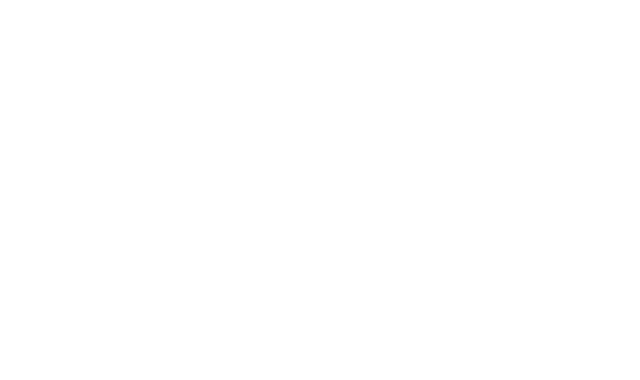
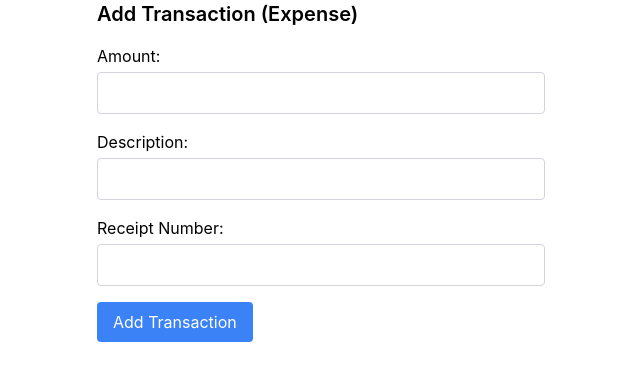
Before and after one commit to VarunUpadhyay802/cograd-erp-frontend, a React (Vite) app: page /expenses in a window 1280 px wide. Before the commit this address had no page. Shown: the top 380 px of the page, without its empty margins (319-959 px from the left). Built offline with nearby package versions, Linux system fonts and the light colour scheme; no server answers; the HTML template or start-up script is replaced by a standard one.

Commit message:
school , reg, login, token , transaction add success,fetching data of expense success,

```diff
--- a/package.json
+++ b/package.json
@@ -19,6 +19,7 @@
     "cors": "^2.8.5",
     "express": "^4.18.2",
     "react": "^18.2.0",
+    "react-cookie": "^7.1.4",
     "react-dom": "^18.2.0",
     "react-icons": "^5.0.1",
     "react-router-dom": "^6.22.0"
--- a/src/App.jsx
+++ b/src/App.jsx
@@ -3,6 +3,8 @@ import "./App.css";
 import HomePage from "./HomePage";
 import SchoolLogin from "./pages/SchoolLogin";
 import SchoolRegister from "./pages/SchoolRegister";
+import SchoolHomePage from "./pages/SchoolHomePage";
+import SchoolExpenses from "./pages/SchoolExpenses";
 
 function App() {
   return (
@@ -12,6 +14,8 @@ function App() {
         <Route path="/" element={<SchoolLogin />} />
         <Route path="/schoolRegister" element={<SchoolRegister />} />
         <Route path="/schoolLogin" element={<SchoolLogin />} />
+        <Route path="/school" element={<SchoolHomePage />} />
+        <Route path="/expenses" element={<SchoolExpenses />} />
       </Routes>
     </>
   );
--- a/src/HomePage.jsx
+++ b/src/HomePage.jsx
@@ -1,5 +1,3 @@
-import React from "react";
-
 const HomePage = () => {
   return <div>this is homepage</div>;
 };
--- /dev/null
+++ b/src/pages/SchoolExpenses.jsx
@@ -0,0 +1,98 @@
+import { useState, useEffect } from "react";
+import { useNavigate } from "react-router-dom";
+import axios from "axios";
+
+const SchoolExpenses = () => {
+  const [amount, setAmount] = useState("");
+  const [description, setDescription] = useState("");
+  const [receiptNumber, setReceiptNumber] = useState("");
+  const navigate = useNavigate();
+  useEffect(() => {
+    const fetchData = async () => {
+      try {
+        // withCredentials: true , you're telling Axios to include cookies in cross-origin requests.
+        const  response   = await axios.get("http://localhost:4000/transaction/" ,  { withCredentials: true })
+        const transactions = response.data.transactions;
+      // Log the transactions data to the console
+      console.log("Transactions Data:", response.data);
+
+      } catch (error) {
+        console.log(error);
+      }
+    };
+    fetchData();
+  }, []);
+  const handleSubmit = async (e) => {
+    e.preventDefault(); // Prevent the default form submission behavior
+    try {
+      const data = await axios.post(
+        "http://localhost:4000/transaction/",
+        {
+          amount,
+          description,
+          receiptNumber,
+          type: "expense",
+        },
+        { withCredentials: true }
+      );
+      console.log("Transaction Added:", data);
+      // navigate("/school");
+    } catch (error) {
+      console.error("Error registering:", error);
+    }
+  };
+
+  return (
+    <div className="max-w-md mx-auto">
+      <h2 className="text-xl font-semibold mb-4">Add Transaction (Expense)</h2>
+      <form onSubmit={handleSubmit}>
+        <div className="mb-4">
+          <label htmlFor="amount" className="block mb-1">
+            Amount:
+          </label>
+          <input
+            type="number"
+            id="amount"
+            value={amount}
+            onChange={(e) => setAmount(e.target.value)}
+            required
+            className="w-full px-3 py-2 border border-gray-300 rounded focus:outline-none focus:border-blue-500"
+          />
+        </div>
+        <div className="mb-4">
+          <label htmlFor="description" className="block mb-1">
+            Description:
+          </label>
+          <input
+            type="text"
+            id="description"
+            value={description}
+            onChange={(e) => setDescription(e.target.value)}
+            required
+            className="w-full px-3 py-2 border border-gray-300 rounded focus:outline-none focus:border-blue-500"
+          />
+        </div>
+        <div className="mb-4">
+          <label htmlFor="receiptNumber" className="block mb-1">
+            Receipt Number:
+          </label>
+          <input
+            type="text"
+            id="receiptNumber"
+            value={receiptNumber}
+            onChange={(e) => setReceiptNumber(e.target.value)}
+            className="w-full px-3 py-2 border border-gray-300 rounded focus:outline-none focus:border-blue-500"
+          />
+        </div>
+        <button
+          type="submit"
+          className="bg-blue-500 text-white px-4 py-2 rounded hover:bg-blue-600 focus:outline-none focus:bg-blue-600"
+        >
+          Add Transaction
+        </button>
+      </form>
+    </div>
+  );
+};
+
+export default SchoolExpenses;
--- /dev/null
+++ b/src/pages/SchoolHomePage.jsx
@@ -0,0 +1,10 @@
+
+import { Link } from "react-router-dom";
+
+const SchoolHomePage = () => {
+  return <>
+  <Link to="/expenses">Income/Expense</Link>
+  </>;
+};
+
+export default SchoolHomePage;
--- a/src/pages/SchoolLogin.jsx
+++ b/src/pages/SchoolLogin.jsx
@@ -1,7 +1,30 @@
-import React from "react";
-import { Link } from "react-router-dom";
+import { useState } from "react";
+import { Link, useNavigate } from "react-router-dom";
+import axios from "axios";
 
 const SchoolLogin = () => {
+  const [email, setEmail] = useState("");
+  const [password, setPassword] = useState("");
+  const navigate = useNavigate();
+
+  const loginHandler = async (e) => {
+    e.preventDefault(); // Prevent the default form submission behavior
+    try {
+      const data = await axios.post(
+        "http://localhost:4000/school/login",
+        {
+          email,
+          password,
+        },
+        { withCredentials: true }
+      );
+      console.log("Login successful:", data);
+      navigate("/school");
+    } catch (error) {
+      console.error("Error registering:", error);
+    }
+  };
+
   return (
     <>
       <section className="h-screen flex flex-col md:flex-row justify-center space-y-10 md:space-y-0 md:space-x-16 items-center my-2 mx-5 md:mx-0 md:my-0">
@@ -12,15 +35,28 @@ const SchoolLogin = () => {
           />
         </div>
         <div className="md:w-1/3 max-w-sm">
+          <form onSubmit={loginHandler}>
+            {" "}
+            {/* Form wrapper */}
             <input
               className="text-sm w-full px-4 py-2 border border-solid border-gray-300 rounded"
               type="text"
               placeholder="Email Address"
+              value={email}
+              autoComplete="email-address"
+              onChange={(e) => {
+                setEmail(e.target.value);
+              }}
             />
             <input
               className="text-sm w-full px-4 py-2 border border-solid border-gray-300 rounded mt-4"
               type="password"
               placeholder="Password"
+              value={password}
+              autoComplete="current-password"
+              onChange={(e) => {
+                setPassword(e.target.value);
+              }}
             />
             <div className="mt-4 flex justify-between font-semibold text-sm">
               <label className="flex text-slate-500 hover:text-slate-600 cursor-pointer">
@@ -42,8 +78,9 @@ const SchoolLogin = () => {
                 Login
               </button>
             </div>
+          </form>
           <div className="mt-4 font-semibold text-sm text-slate-500 text-center md:text-left">
-            Don't have an account?{" "}
+            Don&apos;t have an account?{" "}
             <Link
               className="text-red-600 hover:underline hover:underline-offset-4"
               to={"/principalRegister"}
--- a/src/pages/SchoolRegister.jsx
+++ b/src/pages/SchoolRegister.jsx
@@ -1,29 +1,31 @@
 import { useState } from "react";
-import { Link } from "react-router-dom";
+import { Link, useNavigate } from "react-router-dom";
 import axios from "axios";
 
 const SchoolRegister = () => {
-  const [school, setSchool] = useState("");
+  const [schoolName, setSchoolName] = useState("");
   const [email, setEmail] = useState("");
   const [password, setPassword] = useState("");
+  const navigate = useNavigate();
 
   const registerHandler = async (e) => {
     e.preventDefault(); // Prevent default form submission behavior
 
     try {
-      const data = await axios.post("/school/register", {
-        school,
+      const data = await axios.post("http://localhost:4000/school/register", {
+        schoolName,
         email,
         password,
       });
       console.log("Registration successful:", data);
+      navigate("/school"); // Redirect to school page after successful registration
     } catch (error) {
       console.error("Error registering:", error);
     }
   };
 
   return (
-    <>
+    <form onSubmit={registerHandler}>
       <section className="flex h-screen flex-col md:flex-row justify-center space-y-10 md:space-y-0 md:space-x-16 items-center my-2 mx-5 md:mx-0 md:my-0">
         <div className="md:w-1/3 max-w-sm">
           <img
@@ -36,10 +38,11 @@ const SchoolRegister = () => {
             className="text-sm w-full px-4 py-2 border border-solid border-gray-300 rounded"
             type="text"
             placeholder="School Name"
-            value={school}
+            value={schoolName}
             onChange={(e) => {
-              setSchool(e.target.value);
+              setSchoolName(e.target.value);
             }}
+            autoComplete="organization" // Add autocomplete attribute
           />
           <input
             className="text-sm w-full px-4 py-2 border border-solid border-gray-300 rounded"
@@ -49,6 +52,7 @@ const SchoolRegister = () => {
             onChange={(e) => {
               setEmail(e.target.value);
             }}
+            autoComplete="email" // Add autocomplete attribute
           />
           <input
             className="text-sm w-full px-4 py-2 border border-solid border-gray-300 rounded "
@@ -58,6 +62,7 @@ const SchoolRegister = () => {
             onChange={(e) => {
               setPassword(e.target.value);
             }}
+            autoComplete="new-password" // Add autocomplete attribute
           />
           <div className="mt-4 flex justify-between font-semibold text-sm">
             <label className="flex text-slate-500 hover:text-slate-600 cursor-pointer">
@@ -75,13 +80,12 @@ const SchoolRegister = () => {
             <button
               className="mt-4 bg-blue-600 hover:bg-blue-700 px-4 py-2 text-white uppercase rounded text-xs tracking-wider"
               type="submit"
-              onClick={registerHandler}
             >
               Register
             </button>
           </div>
           <div className="mt-4 font-semibold text-sm text-slate-500 text-center md:text-left">
-            Don't have an account?{" "}
+            Dont have an account?{" "}
             <Link
               className="text-red-600 hover:underline hover:underline-offset-4"
               to={"/principalRegister"}
@@ -91,7 +95,7 @@ const SchoolRegister = () => {
           </div>
         </div>
       </section>
-    </>
+    </form>
   );
 };
 
```
Also changed, not shown: 1 other file (tests, documents, lock files or other folders). Lines whose indentation alone changed are shown as unchanged.
